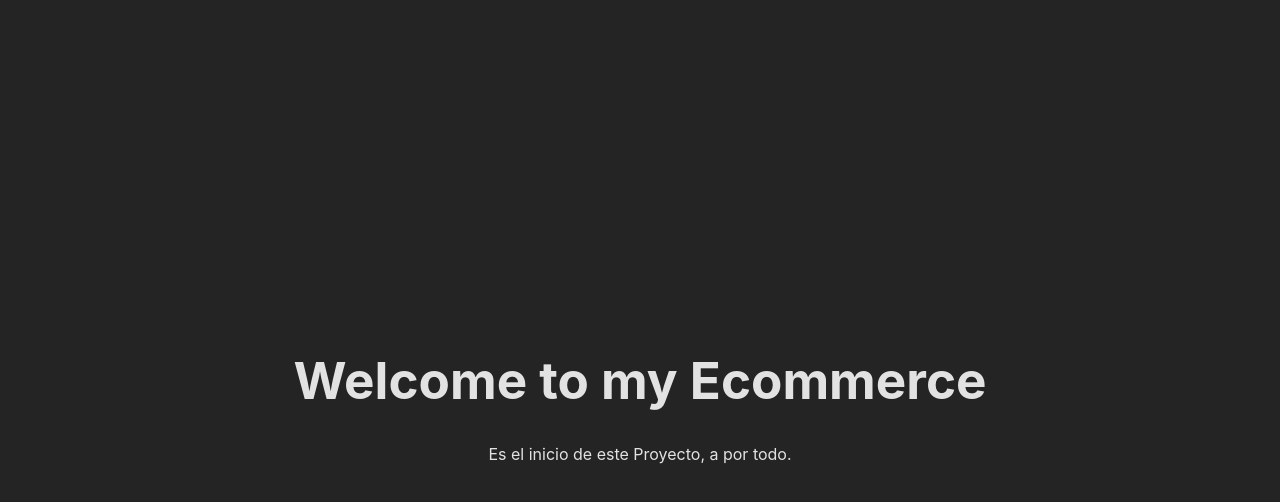
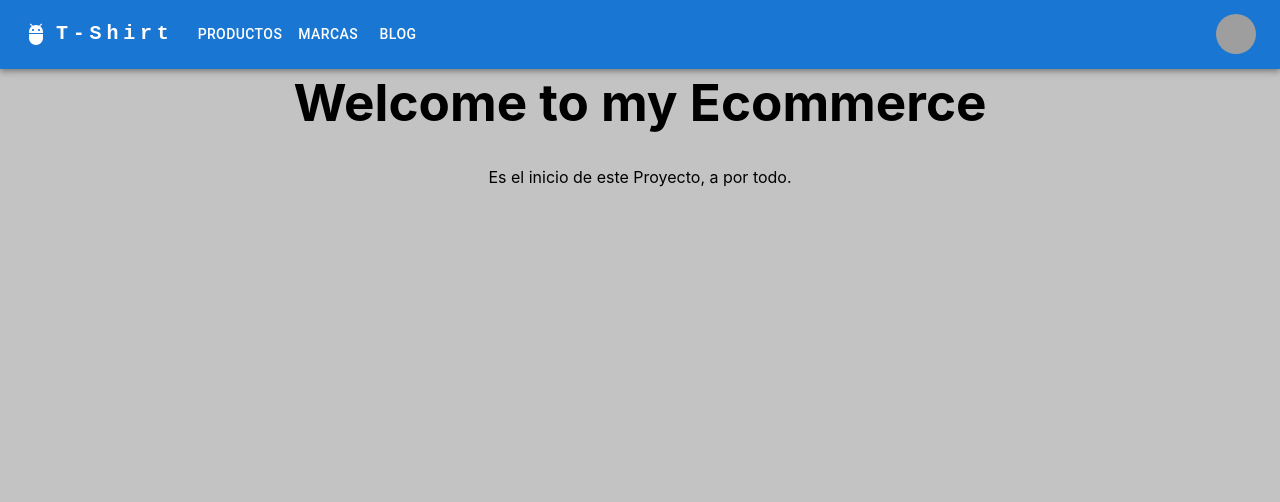
Before and after one commit to jluchett/ProjectE_front, a React (Vite) app: page / in a window 1280 px wide. Shown: the top 502 px of the page. Built offline with nearby package versions, Linux system fonts and the light colour scheme; grey boxes are pictures that could not be loaded.

Commit message:
Creado estructura de carpetas y barra de navegacion

```diff
--- a/package.json
+++ b/package.json
@@ -12,6 +12,8 @@
   "dependencies": {
     "@emotion/react": "^11.11.4",
     "@emotion/styled": "^11.11.5",
+    "@fontsource/roboto": "^5.0.12",
+    "@mui/icons-material": "^5.15.14",
     "@mui/material": "^5.15.14",
     "react": "^18.2.0",
     "react-dom": "^18.2.0",
--- a/src/App.jsx
+++ b/src/App.jsx
@@ -1,13 +1,11 @@
+import Home from './pages/home/home'
 import './App.css'
 
 function App() {
 
   return (
     <>
-      <h1>Welcome to my Ecommerce</h1>
-      <p className="">
-        Es el inicio de este Proyecto, a por todo.
-      </p>
+      <Home/>
     </>
   )
 }
--- /dev/null
+++ b/src/components/navBar/navBar.jsx
@@ -0,0 +1,162 @@
+import React from 'react';
+import AppBar from '@mui/material/AppBar';
+import Box from '@mui/material/Box';
+import Toolbar from '@mui/material/Toolbar';
+import IconButton from '@mui/material/IconButton';
+import Typography from '@mui/material/Typography';
+import Menu from '@mui/material/Menu';
+import MenuIcon from '@mui/icons-material/Menu';
+import Container from '@mui/material/Container';
+import Avatar from '@mui/material/Avatar';
+import Button from '@mui/material/Button';
+import Tooltip from '@mui/material/Tooltip';
+import MenuItem from '@mui/material/MenuItem';
+import AdbIcon from '@mui/icons-material/Adb';
+
+const pages = ['Productos', 'Marcas', 'Blog'];
+const settings = ['Profile', 'Account', 'Dashboard', 'Logout'];
+
+function NavBar() {
+  const [anchorElNav, setAnchorElNav] = React.useState(null);
+  const [anchorElUser, setAnchorElUser] = React.useState(null);
+
+  const handleOpenNavMenu = (event) => {
+    setAnchorElNav(event.currentTarget);
+  };
+  const handleOpenUserMenu = (event) => {
+    setAnchorElUser(event.currentTarget);
+  };
+
+  const handleCloseNavMenu = () => {
+    setAnchorElNav(null);
+  };
+
+  const handleCloseUserMenu = () => {
+    setAnchorElUser(null);
+  };
+
+  return (
+    <AppBar position='absolute' >
+      <Container maxWidth="xl">
+        <Toolbar disableGutters>
+          <AdbIcon sx={{ display: { xs: 'none', md: 'flex' }, mr: 1 }} />
+          <Typography
+            variant="h6"
+            noWrap
+            component="a"
+            href="#app-bar-with-responsive-menu"
+            sx={{
+              mr: 2,
+              display: { xs: 'none', md: 'flex' },
+              fontFamily: 'monospace',
+              fontWeight: 700,
+              letterSpacing: '.3rem',
+              color: 'inherit',
+              textDecoration: 'none',
+            }}
+          >
+            T-Shirt
+          </Typography>
+
+          <Box sx={{ flexGrow: 1, display: { xs: 'flex', md: 'none' } }}>
+            <IconButton
+              size="large"
+              aria-label="account of current user"
+              aria-controls="menu-appbar"
+              aria-haspopup="true"
+              onClick={handleOpenNavMenu}
+              color="inherit"
+            >
+              <MenuIcon />
+            </IconButton>
+            <Menu
+              id="menu-appbar"
+              anchorEl={anchorElNav}
+              anchorOrigin={{
+                vertical: 'bottom',
+                horizontal: 'left',
+              }}
+              keepMounted
+              transformOrigin={{
+                vertical: 'top',
+                horizontal: 'left',
+              }}
+              open={Boolean(anchorElNav)}
+              onClose={handleCloseNavMenu}
+              sx={{
+                display: { xs: 'block', md: 'none' },
+              }}
+            >
+              {pages.map((page) => (
+                <MenuItem key={page} onClick={handleCloseNavMenu}>
+                  <Typography textAlign="center">{page}</Typography>
+                </MenuItem>
+              ))}
+            </Menu>
+          </Box>
+          <AdbIcon sx={{ display: { xs: 'flex', md: 'none' }, mr: 1 }} />
+          <Typography
+            variant="h5"
+            noWrap
+            component="a"
+            href="#app-bar-with-responsive-menu"
+            sx={{
+              mr: 2,
+              display: { xs: 'flex', md: 'none' },
+              flexGrow: 1,
+              fontFamily: 'monospace',
+              fontWeight: 700,
+              letterSpacing: '.3rem',
+              color: 'inherit',
+              textDecoration: 'none',
+            }}
+          >
+            LOGO
+          </Typography>
+          <Box sx={{ flexGrow: 1, display: { xs: 'none', md: 'flex' } }}>
+            {pages.map((page) => (
+              <Button
+                key={page}
+                onClick={handleCloseNavMenu}
+                sx={{ my: 2, color: 'white', display: 'block' }}
+              >
+                {page}
+              </Button>
+            ))}
+          </Box>
+
+          <Box sx={{ flexGrow: 0 }}>
+            <Tooltip title="Open settings">
+              <IconButton onClick={handleOpenUserMenu} sx={{ p: 0 }}>
+                <Avatar alt="Remy Sharp" src="/static/images/avatar/2.jpg" />
+              </IconButton>
+            </Tooltip>
+            <Menu
+              sx={{ mt: '45px' }}
+              id="menu-appbar"
+              anchorEl={anchorElUser}
+              anchorOrigin={{
+                vertical: 'top',
+                horizontal: 'right',
+              }}
+              keepMounted
+              transformOrigin={{
+                vertical: 'top',
+                horizontal: 'right',
+              }}
+              open={Boolean(anchorElUser)}
+              onClose={handleCloseUserMenu}
+            >
+              {settings.map((setting) => (
+                <MenuItem key={setting} onClick={handleCloseUserMenu}>
+                  <Typography textAlign="center">{setting}</Typography>
+                </MenuItem>
+              ))}
+            </Menu>
+          </Box>
+        </Toolbar>
+      </Container>
+    </AppBar>
+  );
+}
+export default NavBar;
--- a/src/index.css
+++ b/src/index.css
@@ -2,34 +2,13 @@
   font-family: Inter, system-ui, Avenir, Helvetica, Arial, sans-serif;
   line-height: 1.5;
   font-weight: 400;
+  margin: 0, auto;
 
   color-scheme: light dark;
-  color: rgba(255, 255, 255, 0.87);
-  background-color: #242424;
+  background-color: rgb(195, 195, 195);
 
   font-synthesis: none;
   text-rendering: optimizeLegibility;
   -webkit-font-smoothing: antialiased;
   -moz-osx-font-smoothing: grayscale;
 }
-
-body {
-  margin: 0;
-  display: flex;
-  place-items: center;
-  min-width: 320px;
-  min-height: 100vh;
-}
-
-@media (prefers-color-scheme: dark) {
-  :root {
-    color: #213547;
-    background-color: #ffffff;
-  }
-  a:hover {
-    color: #747bff;
-  }
-  button {
-    background-color: #f9f9f9;
-  }
-}
--- /dev/null
+++ b/src/pages/home/home.jsx
@@ -0,0 +1,13 @@
+import NavBar from "../../components/navBar/navBar";
+
+const Home = () => {
+  return (
+    <body>
+      <NavBar/>
+      <h1>Welcome to my Ecommerce</h1>
+      <p className="">Es el inicio de este Proyecto, a por todo.</p>
+    </body>
+  );
+};
+
+export default Home;
```
Also changed, not shown: src/pages/home/home.css (added), 1 other file (tests, documents, lock files or other folders).
